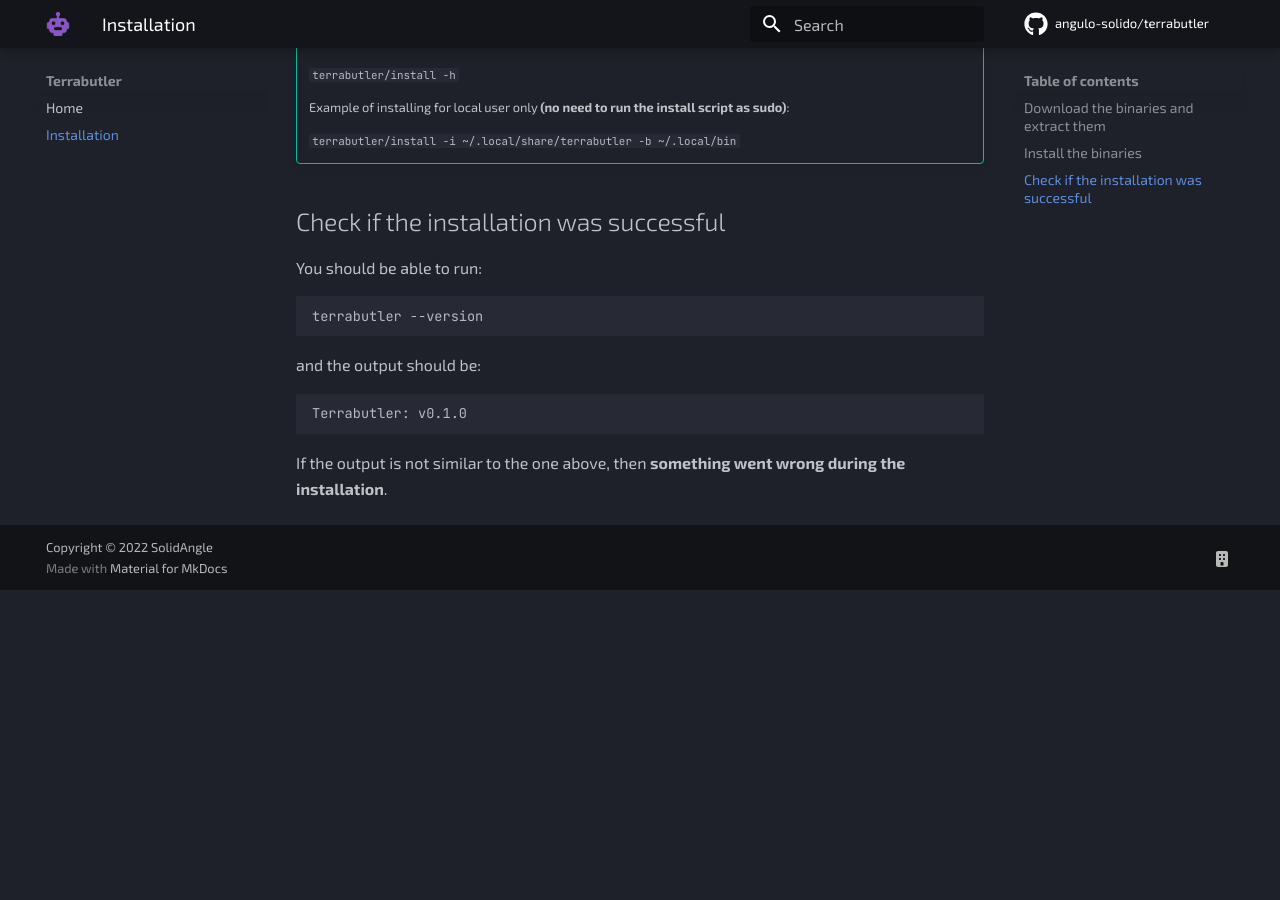
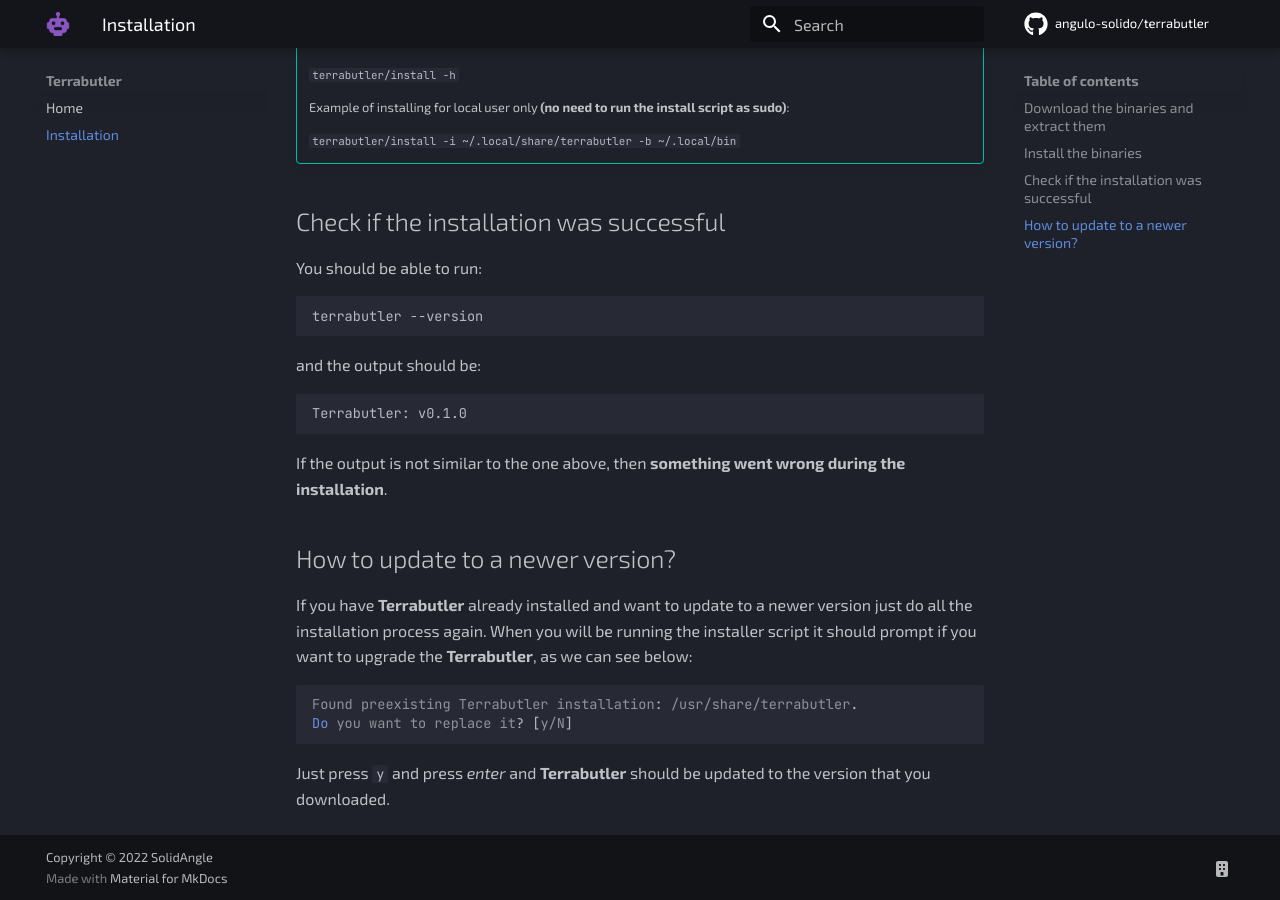
Before and after one commit to montblu/terrabutler, an MkDocs documentation site: the page built from docs/installation.md, in a window 1280 px wide and 900 px high, scrolled down 680 px. Built offline with MkDocs 1.6.1 and Material for MkDocs 9.7.7, drawn with Linux system fonts in a browser that asks for light colours; comment, search, counter and statistics services are not loaded; before the commit the page ends 1270 px from its top, so only the background shows below that.

Commit message:
docs: installation.md: Add updating process

````diff
--- a/docs/installation.md
+++ b/docs/installation.md
@@ -50,3 +50,15 @@
 ```
 
 If the output is not similar to the one above, then **something went wrong during the installation**.
+
+## How to update to a newer version?
+
+If you have **Terrabutler** already installed and want to update to a newer version just do all the installation process again.
+When you will be running the installer script it should prompt if you want to upgrade the **Terrabutler**, as we can see below:
+
+```
+Found preexisting Terrabutler installation: /usr/share/terrabutler.
+Do you want to replace it? [y/N]
+```
+
+Just press `y` and press *enter* and **Terrabutler** should be updated to the version that you downloaded.
````
